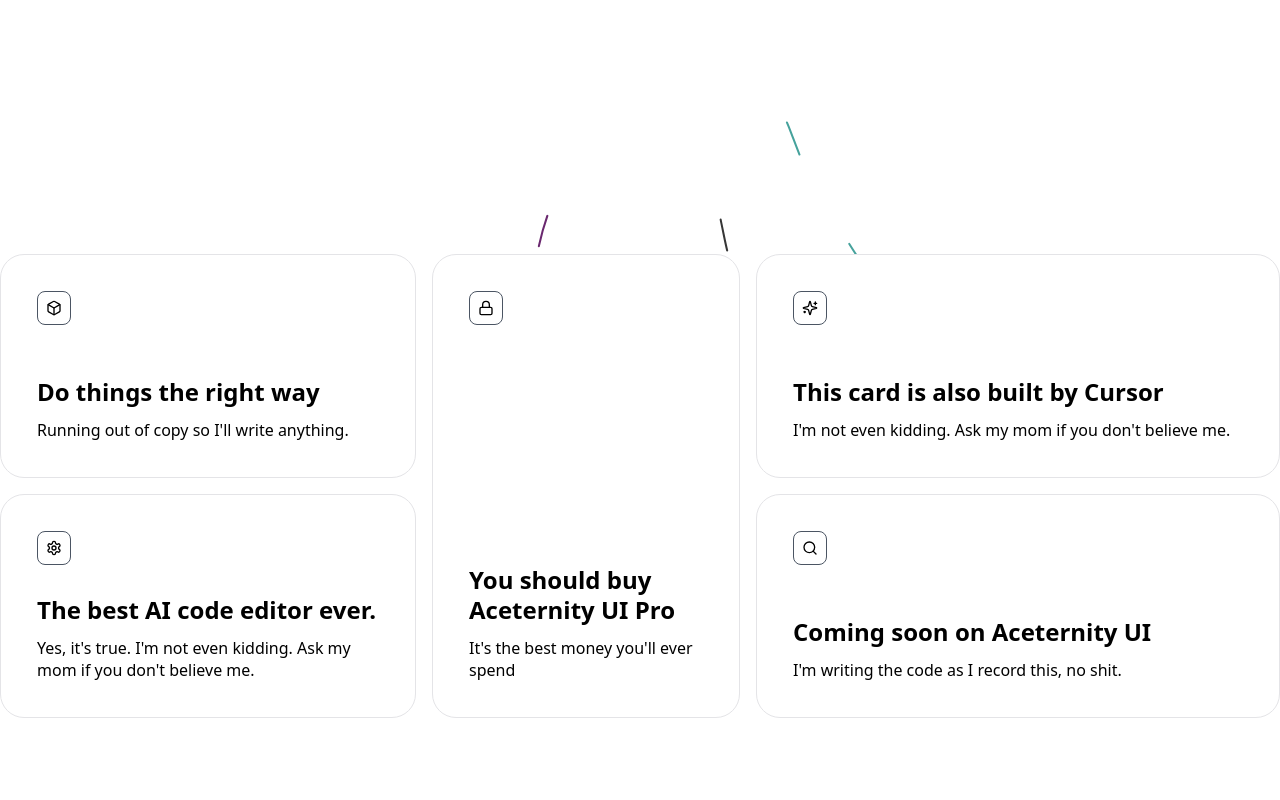
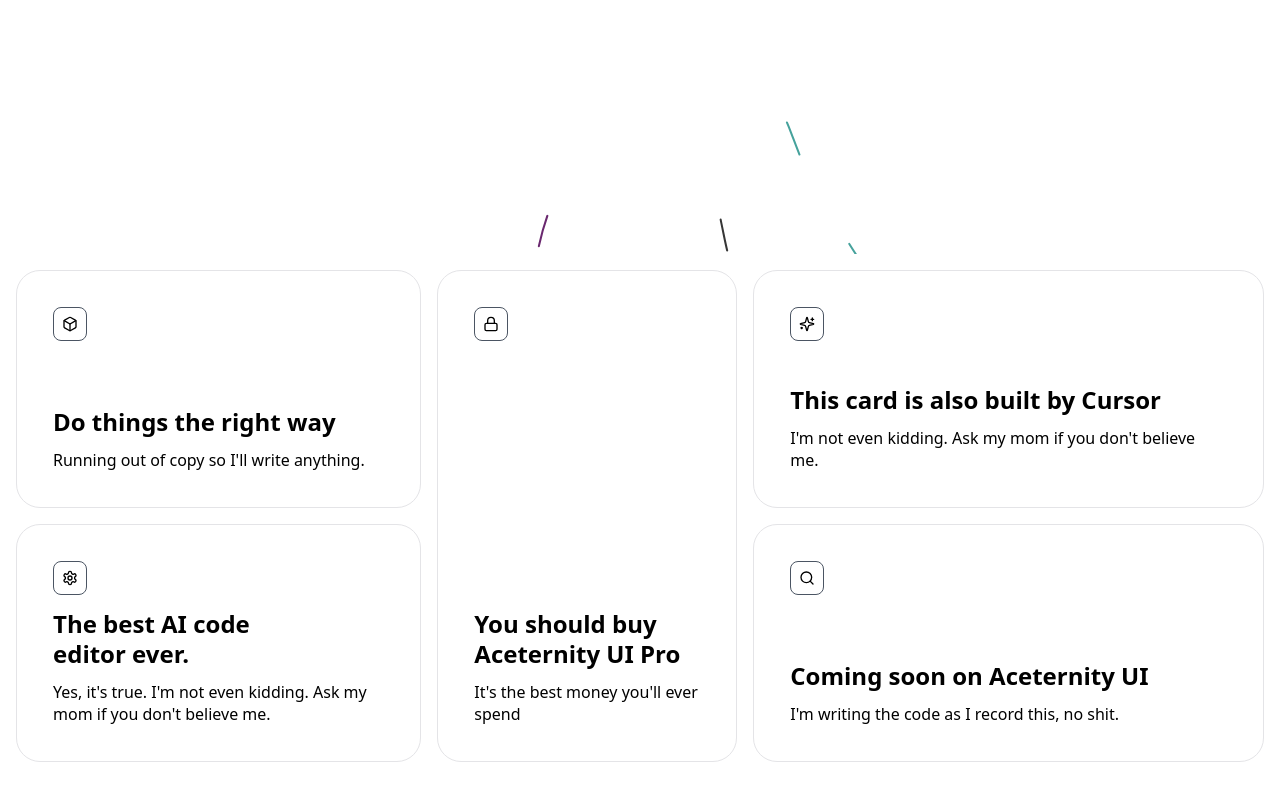
Before and after one commit to EptesicusDev/portfolio-mb, a Next.js app: page / in a window 1280 px wide. Shown: the part 546-1346 px from the top of the page. Built offline with nearby package versions, Linux system fonts and the light colour scheme.

Commit message:
fix: navbar mode toggle style

```diff
--- a/src/components/ui/button.tsx
+++ b/src/components/ui/button.tsx
@@ -17,7 +17,7 @@
           "border border-input bg-background shadow-sm hover:bg-accent hover:text-accent-foreground",
         secondary:
           "bg-secondary text-secondary-foreground shadow-sm hover:bg-secondary/80",
-        ghost: "hover:bg-accent hover:text-accent-foreground",
+        ghost: "hover:bg-accent hover:text-accent-foreground rounded-full",
         link: "text-primary underline-offset-4 hover:underline",
       },
       size: {
--- a/src/components/ui/glowing-effect-grid.tsx
+++ b/src/components/ui/glowing-effect-grid.tsx
@@ -5,7 +5,7 @@
 
 export function GlowingEffectGrid() {
   return (
-    <ul className="grid grid-cols-1 grid-rows-none gap-4 md:grid-cols-12 md:grid-rows-3 lg:gap-4 xl:max-h-[34rem] xl:grid-rows-2">
+    <ul className="grid grid-cols-1 grid-rows-none gap-4 md:grid-cols-12 md:grid-rows-3 lg:gap-4 xl:max-h-[34rem] xl:grid-rows-2 p-4">
       <GridItem
         area="md:[grid-area:1/1/2/7] xl:[grid-area:1/1/2/5]"
         icon={<Box className="h-4 w-4 text-black dark:text-neutral-400" />}
--- a/src/components/ui/mode-toggle.tsx
+++ b/src/components/ui/mode-toggle.tsx
@@ -18,13 +18,13 @@
   return (
     <DropdownMenu>
       <DropdownMenuTrigger asChild>
-        <Button variant="outline" size="icon">
+        <Button variant="ghost" size="icon">
           <Sun className="h-[1.2rem] w-[1.2rem] rotate-0 scale-100 transition-all dark:-rotate-90 dark:scale-0" />
           <Moon className="absolute h-[1.2rem] w-[1.2rem] rotate-90 scale-0 transition-all dark:rotate-0 dark:scale-100" />
           <span className="sr-only">Toggle theme</span>
         </Button>
       </DropdownMenuTrigger>
-      <DropdownMenuContent align="end">
+      <DropdownMenuContent align="end" className="mt-1">
         <DropdownMenuItem onClick={() => setTheme("light")}>
           Light
         </DropdownMenuItem>
```
